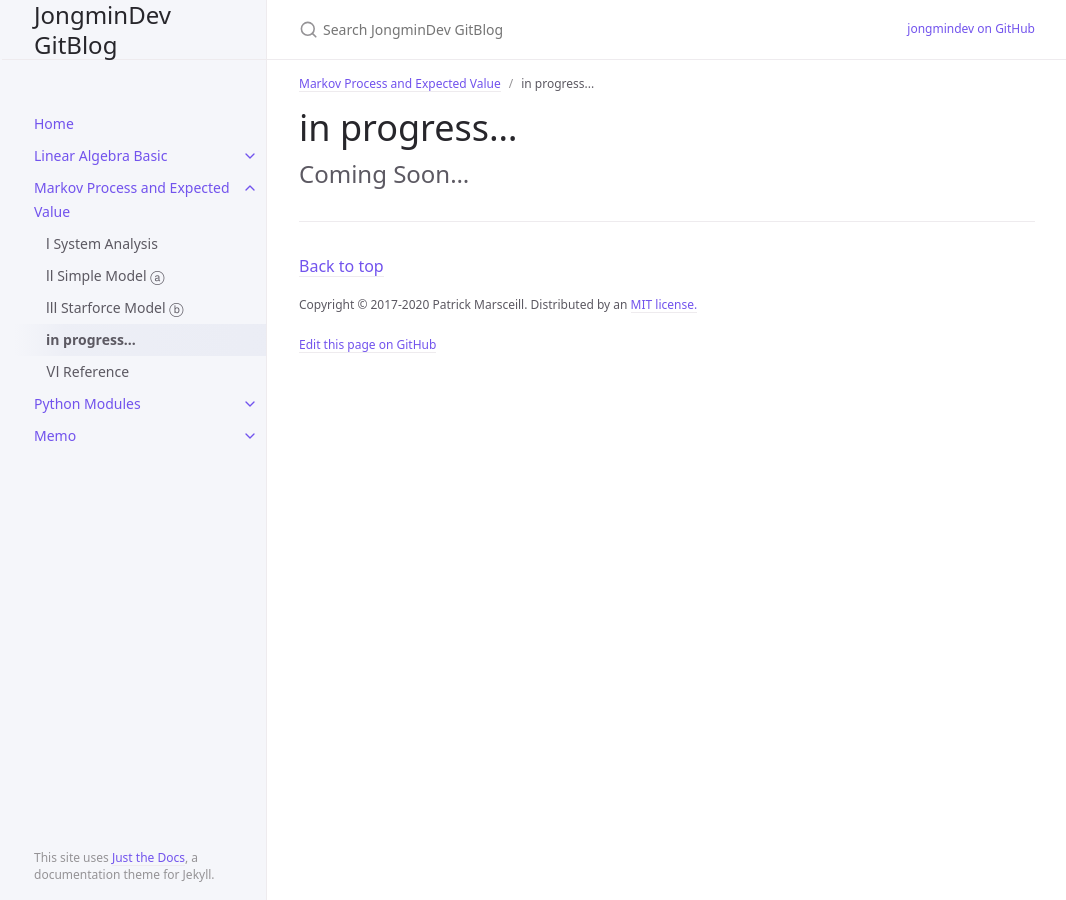
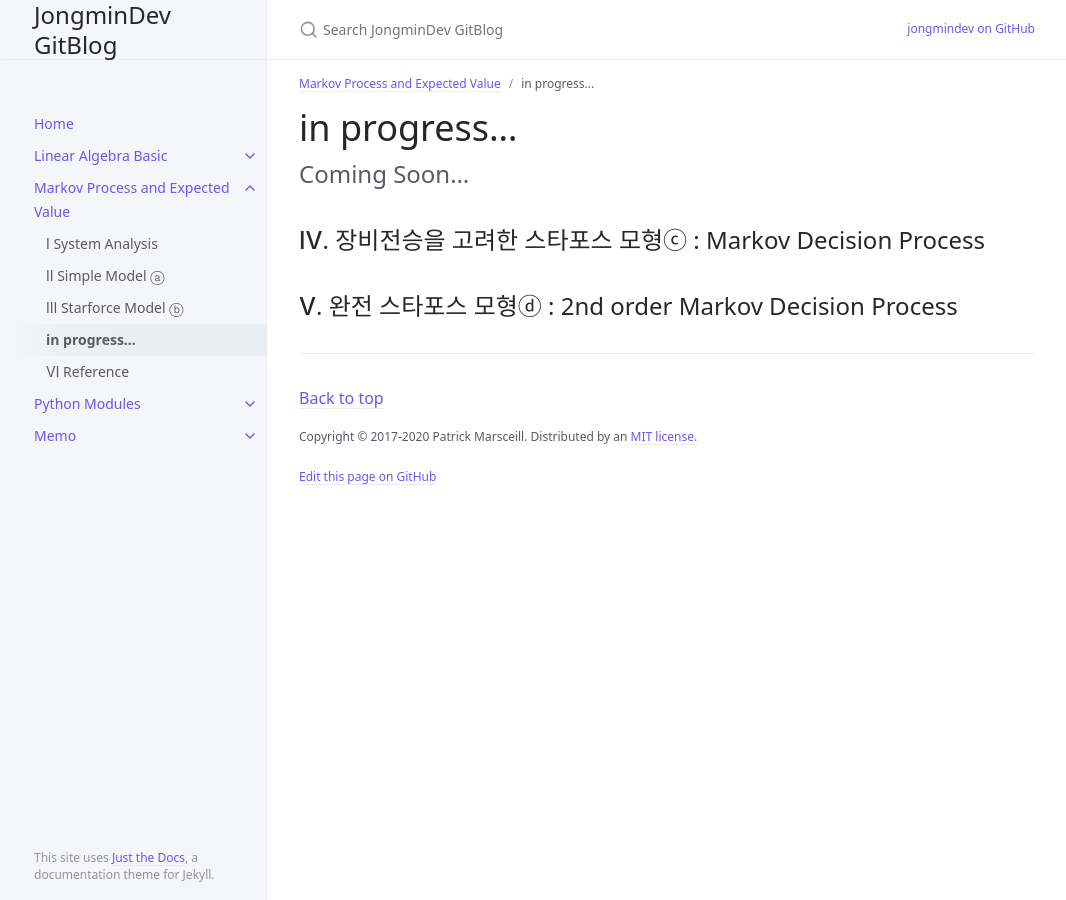
Before and after one commit to jongmindev/jongmindev.github.io, a Jekyll site: the page built from docs/Report/in_progress.md, in a window 1280 px wide. Shown: the whole page, without its empty margins (105-1171 px from the left). Built offline with Jekyll 4.4.1, drawn with Linux system fonts in a browser that asks for light colours.

Commit message:
add body

```diff
--- a/docs/Report/in_progress.md
+++ b/docs/Report/in_progress.md
@@ -11,3 +11,8 @@ parent : Markov Process and Expected Value
 
 Coming Soon...
 {: .fs-6 .fw-300 }
+
+
+## Ⅳ. 장비전승을 고려한 스타포스 모형ⓒ : Markov Decision Process
+
+## Ⅴ. 완전 스타포스 모형ⓓ : 2nd order Markov Decision Process
```
